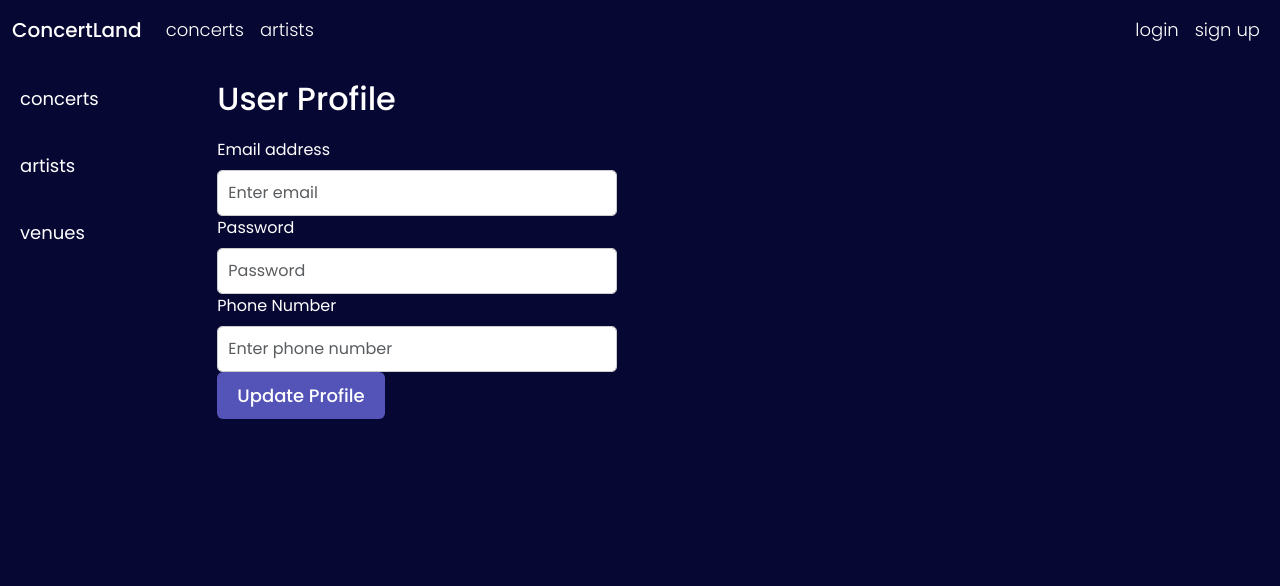
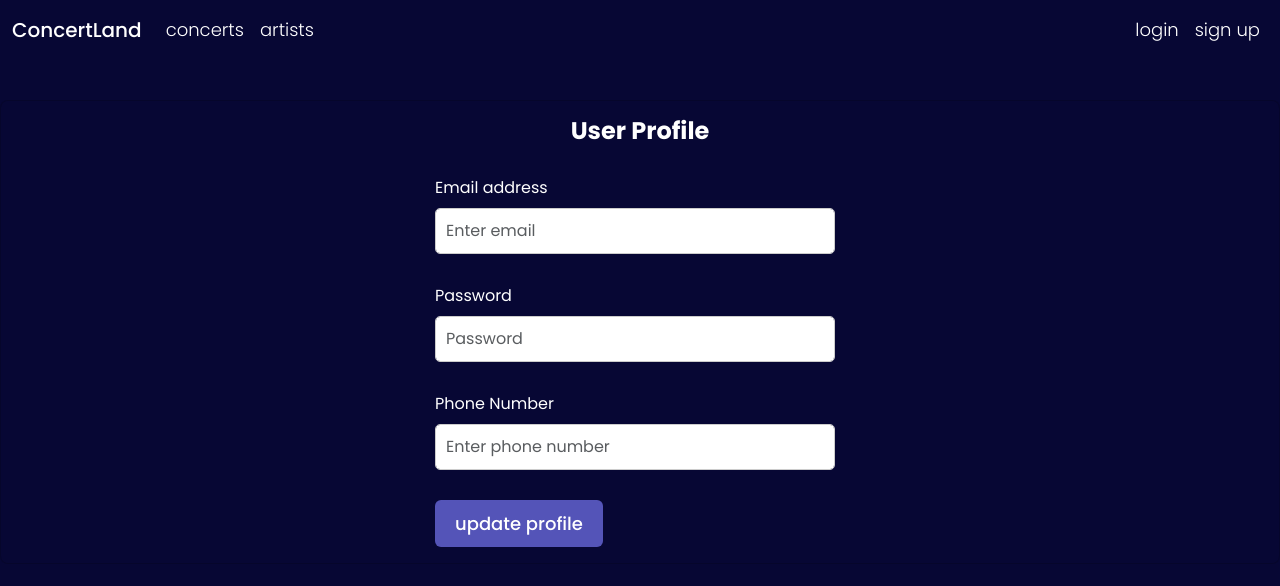
Before and after one commit to trungquantrannguyen/concert-booking-system, a React (Vite) app in the folder client/: page /profile in a window 1280 px wide. Shown: the top 586 px of the page. Built offline with nearby package versions, Linux system fonts and the light colour scheme; no server answers.

Commit message:
Fix Profile and Payment Success

```diff
--- a/client/src/components/navbar/Navbar.jsx
+++ b/client/src/components/navbar/Navbar.jsx
@@ -19,6 +19,7 @@ function Navbar() {
                     if (res.status === 200) {
                         setToken(null);
                         localStorage.setItem("token", null);
+                        localStorage.removeItem("user");
                         navigate('/');
                     }
                 });
--- a/client/src/pages/PaymentSuccess/PaymentSuccess.jsx
+++ b/client/src/pages/PaymentSuccess/PaymentSuccess.jsx
@@ -1,4 +1,4 @@
-import React, { useEffect, useContext } from 'react';
+import React, { useEffect, useContext, useState,  useRef } from 'react';
 import axios from 'axios';
 import { useNavigate } from 'react-router-dom';
 import { Container, Row, Col, Card, Button } from 'react-bootstrap';
@@ -7,10 +7,17 @@ import { StoreContext } from '../../context/StoreContext';
 const PaymentSuccess = () => {
   const { token } = useContext(StoreContext);
   const navigate = useNavigate();
+  const [isBookingCreated, setIsBookingCreated] = useState(false);
+  const isMounted = useRef(false);
 
   useEffect(() => {
     const createBooking = async () => {
       const bookingDetails = JSON.parse(sessionStorage.getItem('bookingDetails'));
+
+      if (!bookingDetails) {
+        navigate('/concerts');
+        return;
+      }
 
       try {
 
@@ -23,12 +30,18 @@ const PaymentSuccess = () => {
           }
         );
         console.log('Booking created:', response.data);
+        sessionStorage.removeItem('bookingDetails');
+        setIsBookingCreated(true);
       } catch (error) {
         console.error('Error creating booking:', error);
       }
     };
-    createBooking();
-  }, [token]);
+    if (isMounted.current && !isBookingCreated) {
+      createBooking();
+    } else {
+      isMounted.current = true;
+    }
+  }, [token, navigate, isBookingCreated]);
 
   return (
     <Container fluid className="payment-success-container" style={{ paddingTop: '70px' }}>
--- a/client/src/pages/Profile/Profile.css
+++ b/client/src/pages/Profile/Profile.css
@@ -1,47 +1,29 @@
-.user-profile {
-    margin-top: 80px;
+.user-profile-card {
+    align-items: center;
+    display: flex;
+    margin-top: 100px;
+    border-radius: 8px;
+    background-color: #070734;
 }
 
-.profile-head {
-    margin-right: 20px;
-
+.user-profile-input {
+    display: flex;
+    flex-direction: row;
 }
 
-.profile-body {
-    margin-left: 20px;
+.user-title{
+    text-align: center;
+    margin-bottom: 30px;
 }
 
-.card-img-top {
-    width: 150px;
-    height: 150px;
-    border-radius: 100px;
+.error {
+    color: red;
 }
 
-#profile-container .col-form-label {
-    font-size: 18px;
-    font-weight: 400;
+.success {
+    color: green;
 }
 
-#profile-container .form-control {
-    width: 80%;
-    background-color: #ffffff;
-    opacity: 0.3;
+.user-profile-input{
+    margin-bottom: 30px;
 }
-
-#profile-container .profile-body .btn {
-    margin-top: 30px;
-    display: flex;
-    justify-content: center;
-    width: 50%;
-    background-color: #5454B8;
-    border: #5454B8;
-    font-size: 20px;
-    font-weight: 600;
-    cursor: pointer;
-}
-
-#profile-container .btn:focus {
-    display: flex;
-    background-color: #5454B8;
-    border: #5454B8;
-}
--- a/client/src/pages/Profile/Profile.jsx
+++ b/client/src/pages/Profile/Profile.jsx
@@ -4,71 +4,52 @@ import { StoreContext } from '../../context/StoreContext';
 import Sidebar from '../../components/Sidebar/Sidebar';
 import Navbar from '../../components/Navbar/Navbar';
 import './Profile.css';
-import { Row, Col, Form, Button } from 'react-bootstrap';
+import { Row, Col, Form, Button, Card } from 'react-bootstrap';
 
 function Profile() {
-    const { token, user, setUser } = useContext(StoreContext);
+    const { token, _id } = useContext(StoreContext);
 
-    const [userData, setUserData] = useState({
-        email: '',
-        password: '',
-        phoneNumber: ''
+    const [userData, setUserData] = useState(() => {
+        const storedUserData = localStorage.getItem('userData');
+        return storedUserData ? JSON.parse(storedUserData) : { email: '', phoneNumber: '' };
     });
+    const [password, setPassword] = useState('');
 
     const [error, setError] = useState('');
     const [success, setSuccess] = useState('');
 
-    useEffect(() => {
-        // Fetch user data on mount if not already in context
-        if (!user || !user._id) {
-            async function fetchUserData() {
-                try {
-                    const response = await axios.get(`http://localhost:3000/api/user/${user._id}`, {
-                        headers: {
-                            Authorization: `Bearer ${token}`
-                        }
-                    });
-                    setUser(response.data);
-                    setUserData({
-                        email: response.data.email || '',
-                        phoneNumber: response.data.phoneNumber || ''
-                    });
-                } catch (error) {
-                    console.error('Error fetching user data:', error);
-                }
-            }
-            fetchUserData();
-        } else {
-            setUserData({
-                email: user.email || '',
-                phoneNumber: user.phoneNumber || ''
-            });
-        }
-    }, [user, token, setUser]);
-
     const handleChange = (e) => {
         const { name, value } = e.target;
+        if (name === 'password') {
+            setPassword(value);
+        } else {
             setUserData(prevState => ({
                 ...prevState,
                 [name]: value
             }));
+        }
     };
 
     const handleSubmit = async (e) => {
         e.preventDefault();
         try {
-            const response = await axios.put(`http://localhost:3000/api/user/${user._id}`, userData, {
+            const updatedUserData = {
+                ...userData,
+                password: password
+            };
+            const response = await axios.put(`http://localhost:3000/api/user/${_id}`, updatedUserData, {
                 headers: {
-                    Authorization: `Bearer ${token}`
+                    'Authorization': `${token}`,
                 }
             });
-            setUser(response.data);
             setSuccess('Profile updated successfully!');
-            setError('');  // Clear any previous error messages
+            setError('');
+
+            localStorage.setItem('userData', JSON.stringify(response.data));
         } catch (error) {
             console.error('Error updating profile:', error);
             setError('Failed to update profile. Please try again.');
-            setSuccess('');  // Clear any previous success messages
+            setSuccess('');
         }
     };
 
@@ -78,18 +59,17 @@ function Profile() {
                 <Navbar />
             </Row>
             <Row>
-                <Col sm={2}>
-                    <Sidebar />
-                </Col>
-                <Col sm={10}>
-                    <div className="user-profile">
-                        <h2>User Profile</h2>
+                <Col sm={12}>
+                    <Card className="user-profile-card">
+                        <Card.Body>
+                            <Card.Title className='user-title'>User Profile</Card.Title>
                             {error && <p className="error">{error}</p>}
                             {success && <p className="success">{success}</p>}
-                        <Form onSubmit={handleSubmit}>
+                            <Form className='user-profile-form' onSubmit={handleSubmit}>
                                 <Form.Group controlId="formEmail">
                                     <Form.Label>Email address</Form.Label>
                                     <Form.Control
+                                        className='user-profile-input'
                                         type="email"
                                         name="email"
                                         value={userData.email}
@@ -102,9 +82,10 @@ function Profile() {
                                 <Form.Group controlId="formPassword">
                                     <Form.Label>Password</Form.Label>
                                     <Form.Control
+                                        className='user-profile-input'
                                         type="password"
                                         name="password"
-                                    value={userData.password}
+                                        value={password}
                                         onChange={handleChange}
                                         placeholder="Password"
                                         required
@@ -114,6 +95,7 @@ function Profile() {
                                 <Form.Group controlId="formPhoneNumber">
                                     <Form.Label>Phone Number</Form.Label>
                                     <Form.Control
+                                        className='user-profile-input'
                                         type="text"
                                         name="phoneNumber"
                                         value={userData.phoneNumber}
@@ -123,11 +105,12 @@ function Profile() {
                                     />
                                 </Form.Group>
 
-                            <Button variant="primary" type="submit">
-                                Update Profile
+                                <Button variant="primary" type="submit" className='btn btn-primary'>
+                                    update profile
                                 </Button>
                             </Form>
-                    </div>
+                        </Card.Body>
+                    </Card>
                 </Col>
             </Row>
         </div>
```
Lines whose indentation alone changed are shown as unchanged.
